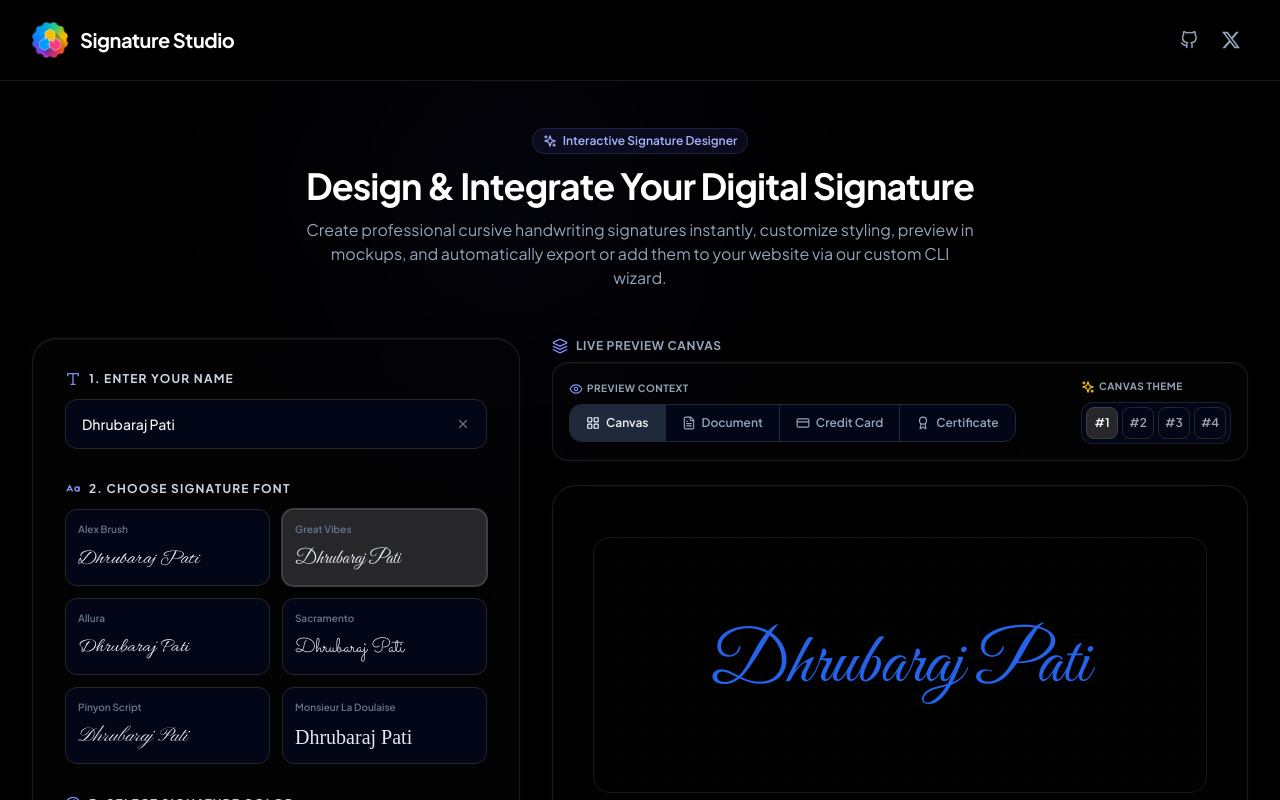
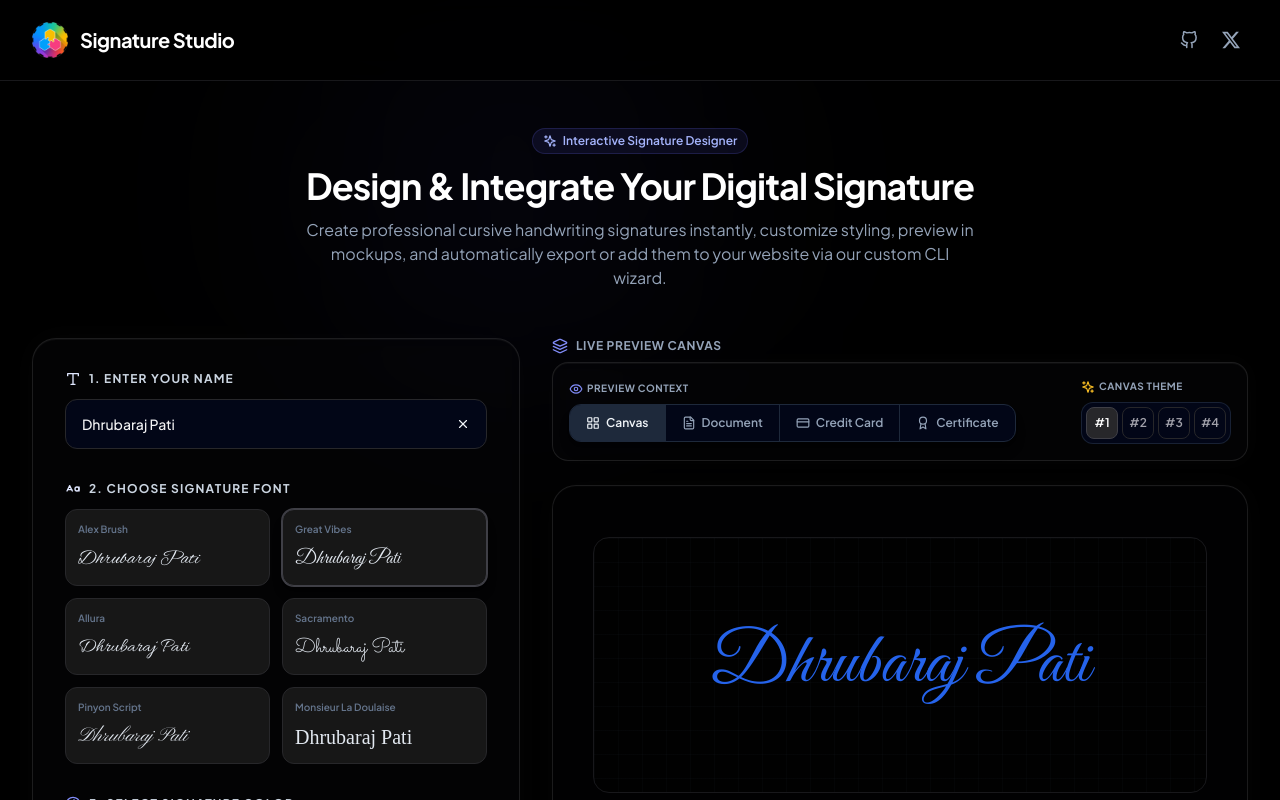
Before and after one commit to codewithdhruba01/Signeture, a React (Vite) app: page / in a window 1280 px wide. Shown: the top 800 px of the page. Built offline with nearby package versions, Linux system fonts and the light colour scheme; a web font is replaced by a local one.

Commit message:
style: update colors and spacing in SignatureControls component

```diff
--- a/src/components/SignatureControls.tsx
+++ b/src/components/SignatureControls.tsx
@@ -30,7 +30,7 @@ export const SignatureControls: React.FC<SignatureControlsProps> = ({
       {/* 1. Name Input */}
       <div className="space-y-3">
         <label className="text-xs font-bold text-slate-300 uppercase tracking-widest flex items-center gap-2">
-          <Type className="w-4 h-4 text-indigo-400" /> 1. Enter Your Name
+          <Type className="w-4 h-4 text-indigo-100" /> 1. Enter Your Name
         </label>
         <div className="relative">
           <Input
@@ -46,7 +46,7 @@ export const SignatureControls: React.FC<SignatureControlsProps> = ({
               onClick={() => setName('')}
               variant="ghost"
               size="icon"
-              className="absolute right-2 top-1/2 -translate-y-1/2 text-slate-500 hover:text-slate-300 p-1 h-8 w-8 rounded-md transition-colors"
+              className="absolute right-2 top-1/2 -translate-y-1/2 text-slate-100 hover:text-slate-300 p-1 h-8 w-8 rounded-md transition-colors"
               title="Clear input"
             >
               <X className="w-4 h-4" />
@@ -58,20 +58,19 @@ export const SignatureControls: React.FC<SignatureControlsProps> = ({
       {/* 2. Font Selector */}
       <div className="space-y-3">
         <label className="text-xs font-bold text-slate-300 uppercase tracking-widest flex items-center gap-2">
-          <CaseSensitive className="w-4 h-4 text-indigo-400" /> 2. Choose Signature Font
+          <CaseSensitive className="w-4 h-4 text-indigo-100" /> 2. Choose Signature Font
         </label>
         <div className="grid grid-cols-1 sm:grid-cols-2 gap-3">
           {FONTS.map((font) => (
             <button
               key={font.key}
               onClick={() => updateStyle('fontKey', font.key)}
-              className={`flex flex-col justify-between items-start p-3 bg-slate-950 border rounded-xl hover:border-zinc-700 hover:bg-zinc-900/10 text-left transition-all relative overflow-hidden group ${
-                style.fontKey === font.key
-                  ? 'border-zinc-700 bg-zinc-800 text-white ring-1 ring-zinc-700 shadow-lg'
-                  : 'border-zinc-805 border-zinc-800'
-              }`}
+              className={`flex flex-col justify-between items-start p-3 bg-neutral-900 border rounded-xl hover:border-zinc-700 hover:bg-zinc-900 text-left transition-all relative overflow-hidden group ${style.fontKey === font.key
+                ? 'border-zinc-700 bg-neutral-900 text-white ring-1 ring-zinc-700 shadow-lg'
+                : 'border-zinc-805 border-zinc-800'
+                }`}
             >
-              <span className="text-[10px] text-slate-500 font-semibold group-hover:text-slate-400 transition-colors">
+              <span className="text-[10px] text-slate-500 font-semibold transition-colors">
                 {font.name}
               </span>
               <span
@@ -102,11 +101,10 @@ export const SignatureControls: React.FC<SignatureControlsProps> = ({
                   isCustomColor: false,
                 }));
               }}
-              className={`w-full aspect-square rounded-xl border flex items-center justify-center transition-all hover:scale-105 active:scale-95 ${
-                !style.isCustomColor && style.colorClass === color.class
-                  ? 'border-indigo-500 ring-2 ring-indigo-500/20'
-                  : 'border-slate-800/60'
-              }`}
+              className={`w-full aspect-square rounded-xl border flex items-center justify-center transition-all hover:scale-105 active:scale-95 ${!style.isCustomColor && style.colorClass === color.class
+                ? 'border-indigo-500 ring-2 ring-indigo-500/20'
+                : 'border-slate-800/60'
+                }`}
               style={{ backgroundColor: color.hex }}
               title={color.name}
             >
@@ -218,7 +216,7 @@ export const SignatureControls: React.FC<SignatureControlsProps> = ({
                 key={rotation.name}
                 onClick={() => updateStyle('rotateClass', rotation.class)}
                 variant={style.rotateClass === rotation.class ? 'default' : 'outline'}
-                className="py-2 rounded-lg text-[10px] sm:text-xs h-auto rounded-lg"
+                className="py-2 rounded-lg text-[10px] sm:text-xs h-auto"
               >
                 {rotation.name}
               </Button>
```
